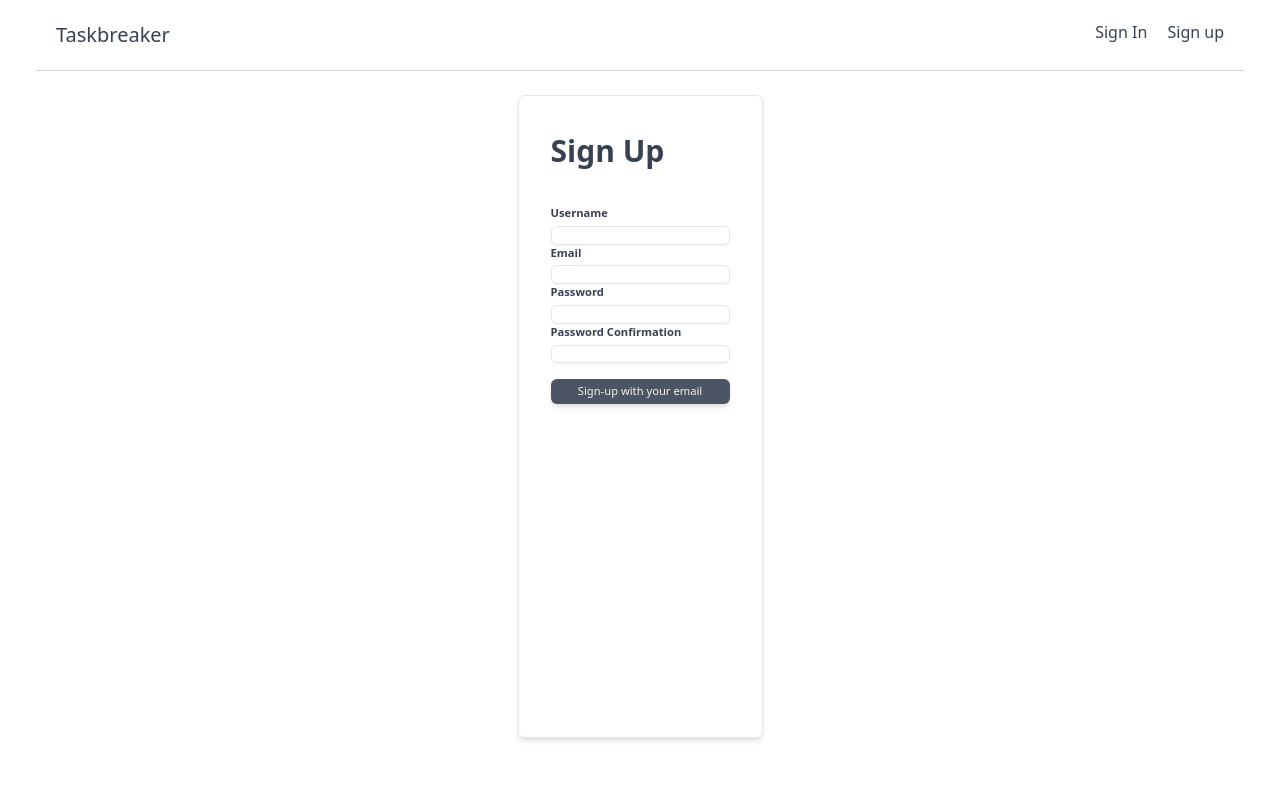
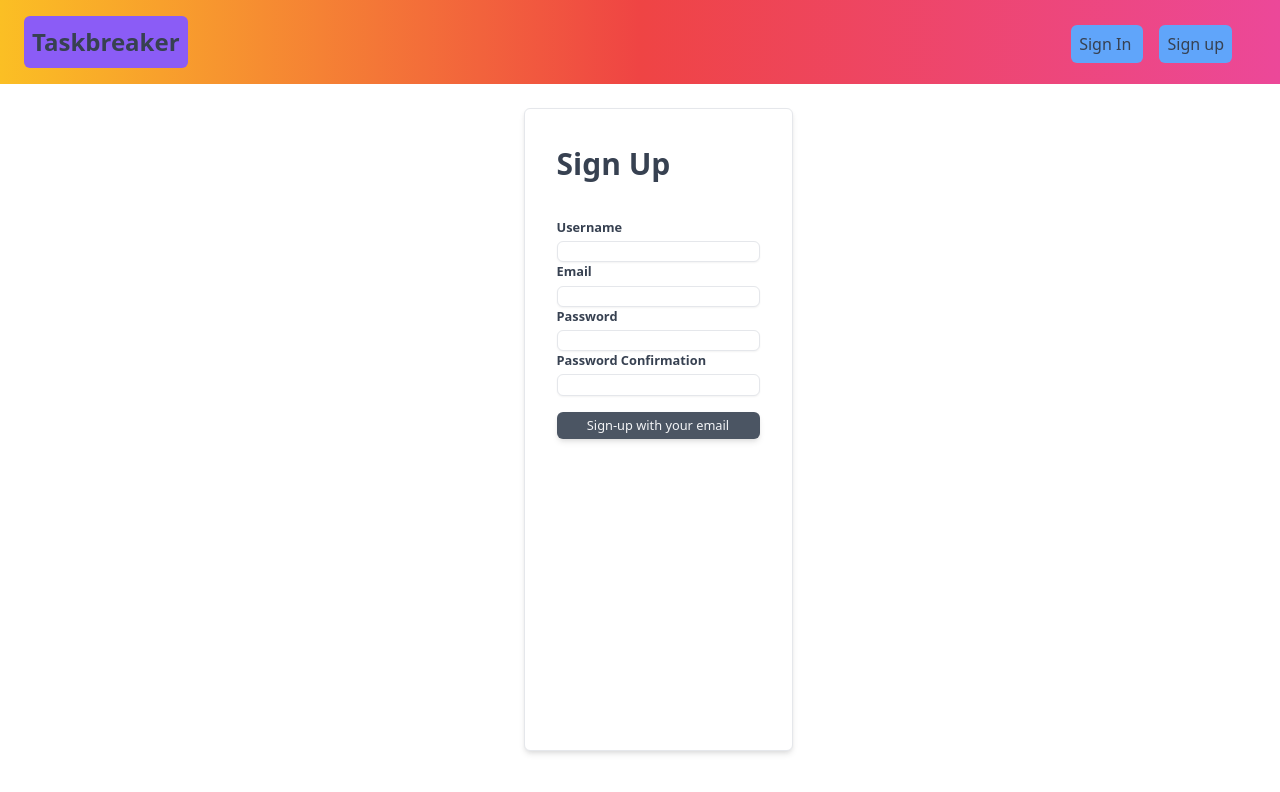
Before and after one commit to danymat/Taskbreaker, a Vue app in the folder frontend/: page /signup in a window 1280 px wide. Shown: the top 792 px of the page. Built offline with nearby package versions, Linux system fonts and the light colour scheme.

Commit message:
colored ui maybe too much

```diff
--- a/frontend/src/App.vue
+++ b/frontend/src/App.vue
@@ -1,8 +1,8 @@
 <template>
   <div class="flex flex-col space-y-20 text-gray-700 justify-center bg-white h-screen">
-    <div class="px-9 h-full">
-      <Navbar class="border-b border-gray-300" />
-      <div class="relative h-5/6">
+    <div class="h-screen">
+      <Navbar class="" />
+      <div class="relative ml-9 h-5/6">
           <Menu v-if="!store.getters.isMenuHidden" />
           <div class="absolute inset-0 grid justify-center gap-2 pt-6">
               <router-view />
--- /dev/null
+++ b/frontend/src/components/CleanButton.vue
@@ -0,0 +1,14 @@
+<template>
+    <button class="items-center pr-2 rounded-md
+            bg-gradient-to-r from-gray-300 via-blue-200 to-gray-200
+            transition duration-300 transform hover:scale-110 hover:text-gray-900">
+        <span class="ml-2 text-black-600 text-base">{{ buttonName }}</span>
+    </button>
+</template>
+<script setup>
+    import { defineProps } from "vue"
+
+    const props = defineProps({
+        buttonName: String
+    })
+</script>
--- a/frontend/src/components/ClickedButton.vue
+++ b/frontend/src/components/ClickedButton.vue
@@ -4,7 +4,7 @@
             :class="{'bg-gradient-to-r from-green-500 to-green-200': isClicked, 'bg-gradient-to-r from-red-200 to-red-500': !isClicked}"
             v-on:click="clickme"
             >
-        <span class="ml-2 text-black-600 font-bold text-xs">{{ buttonName }}</span>
+        <span class="ml-2 text-black-600 text-base">{{ buttonName }}</span>
     </button>
 </template>
 <script setup>
--- a/frontend/src/components/Menu.vue
+++ b/frontend/src/components/Menu.vue
@@ -1,6 +1,6 @@
 <template>
-    <div class="relative flex flex-col bg-purple-800 p-4 w-40 rounded text-black z-20">
-        <div class="flex flex-col">
+    <div class="absolute flex flex-col bg-purple-800 p-4 ml-4 w-40 rounded text-black z-20">
+        <div class="flex flex-col space-y-5 text-xl">
             <router-link to="/" tag="button" class="p-2" v-if="!store.getters.isLoggedIn">
                 Home
             </router-link>
--- a/frontend/src/components/Navbar.vue
+++ b/frontend/src/components/Navbar.vue
@@ -1,19 +1,19 @@
 <template>
-  <div class="justify-between flex p-5">
+  <div class="justify-between flex p-4 bg-gradient-to-r from-yellow-400 via-red-500 to-pink-500 w-screen">
     <button
       @click="changeMenuState"
-      class="text-xl font-medium text-gray-00 rounded-md"
+      class="text-2xl font-bold ml-2 text-black-900 rounded-md bg-purple-500 p-2"
     >
       Taskbreaker
     </button>
-    <div class="text-md font-light space-x-4">
-      <router-link to="/signin" tag="button" v-if="!store.getters.isLoggedIn">
+    <div class="text-base mt-4 mr-8 font-medium space-x-4">
+      <router-link to="/signin" tag="button" v-if="!store.getters.isLoggedIn" class="p-2 bg-blue-400 rounded-md hover:scale-110 hover:text-gray-900 hover:bg-blue-200">
           Sign In
       </router-link>
-      <router-link to="/signup" tag="button" v-if="!store.getters.isLoggedIn">
+      <router-link to="/signup" tag="button" v-if="!store.getters.isLoggedIn" class="p-2 bg-blue-400 rounded-md hover:scale-110 hover:text-gray-900 hover:bg-blue-200">
           Sign up
       </router-link>
-      <button v-if="store.getters.isLoggedIn" v-on:click="logout">
+      <button v-if="store.getters.isLoggedIn" v-on:click="logout" class="text-base font-medium space-x-4 p-2 bg-blue-400 rounded-md hover:scale-110 hover:text-gray-900 hover:bg-blue-200">
           Log out
       </button>
     </div>
--- a/frontend/src/components/NewButton.vue
+++ b/frontend/src/components/NewButton.vue
@@ -14,7 +14,7 @@
         d="M12 6v6m0 0v6m0-6h6m-6 0H6"
       />
     </svg>
-    <span class="ml-2 text-white-600 text-sm">{{ buttonName }}</span>
+    <span class="ml-2 text-white-600 text-base">{{ buttonName }}</span>
   </button>
 </template>
 <script setup>
--- a/frontend/src/components/Project.vue
+++ b/frontend/src/components/Project.vue
@@ -1,6 +1,6 @@
 <template>
-    <div class="text-center flex flex-col space-y-4 mb-10 mr-10 border-2 border-black h-3/6 bg-red-200" v-on:click="handleClick">
-        <h1 class="text-base font-serif italic font-bold text-purple-900">{{ title }}  {{ tasks.length }} task{{ isThereOnlyOneTask() }}</h1>
+    <div class="text-center flex flex-col space-y-4 m-4 rounded-md m-4 h-3/6 bg-red-200" v-on:click="handleClick">
+        <h1 class="text-base font-serif italic font-bold text-purple-900">{{ title }} -- {{ tasks.length }} task{{ isThereOnlyOneTask() }}</h1>
         <div class="flex flex-col" :class="{hidden: hideme}">
             <Task v-for="task in tasks" v-bind:key="task"
                   :priority="task.priority"
--- a/frontend/src/components/Taskboard.vue
+++ b/frontend/src/components/Taskboard.vue
@@ -1,8 +1,8 @@
 <template>
     <div class="absolute left-0 top-5 text-center flex flex-col space-y-10 w-full h-full">
         <div class="flex flex-row space-x-5">
-            <NewButton buttonName="New Task" @click="openTaskMenu" class="mb-2 flex" />
-            <NewButton buttonName="Clean Board" @click="() => cleanBoard()" class="mb-2 flex" />
+            <NewButton buttonName="New Task" @click="openTaskMenu" />
+            <CleanButton buttonName="Clean Board" @click="() => cleanBoard()" />
             <ClickedButton buttonName="Show Projects" @isclicked="(isclicked) => showProject(isclicked)" :defaultClicked="true" />
             <ClickedButton buttonName="Today Tasks" @isclicked="(isclicked) => selectDate(isclicked)" :defaultClicked="false" />
             <select name="context_select" v-model="context_select" @change="selectContextTasks(context_select)">
@@ -19,7 +19,7 @@
         </div>
         <div class="absolute flex flex-row w-11/12 h-5/6">
             <div v-if="listprojects" class="w-3/12 bg-green-200 space-y-4 overflow-y-auto" :class="{hidden: hideprojects}">
-                <p class="text-lg font-bold font-cursive">Projects</p>
+                <p class="text-lg font-bold font-cursive mt-2">Projects</p>
                 <div class="">
                     <Project v-for="proj in listprojects" v-bind:key="proj"
                              :title="proj"
@@ -27,7 +27,7 @@
                 </div>
             </div>
             <div class="w-full bg-blue-200 overflow-y-auto">
-                <VueDraggableNext v-model="boardlists" group="listgroup" class="flex flex-row flex-wrap min-h-full">
+                <VueDraggableNext v-model="boardlists" group="listgroup" class="flex flex-row flex-wrap space-x-10 min-h-full">
                     <Tasklist v-for="list in boardlists" v-bind:key="list"
                               :title="list.title"
                               :tasks="list.tasks"
@@ -57,6 +57,7 @@
 <script setup>
     import { ref } from "vue";
     import NewButton from "./NewButton.vue";
+    import CleanButton from './CleanButton.vue';
     import Task from "./Task.vue";
     import Taskmenu from "./Taskmenu.vue";
     import Tasklist from "./Tasklist.vue";
--- a/frontend/src/components/Tasklist.vue
+++ b/frontend/src/components/Tasklist.vue
@@ -1,5 +1,5 @@
 <template>
-    <div class="text-center flex flex-col space-y-10 mb-10 mr-10 border-2 border-black h-3/6 bg-yellow-200">
+    <div class="text-center flex flex-col space-y-5 rounded-md m-4 h-3/6 bg-yellow-200">
         <h1 class="text-lg font-bold font-cursive">{{ title }}</h1>
         <select name="sort" v-model="sortval" @change="send_sort" :class="{hidden: hideme}">
             <option value="manual">Manual sort</option>
--- a/frontend/tailwind.config.js
+++ b/frontend/tailwind.config.js
@@ -13,9 +13,9 @@ module.exports = {
             'full': '100%',
         },
         fontSize: {
-            'xs': '.60rem',
-            'sm': '.70rem',
-            'tiny': '.50rem',
+            'xs': '.70rem',
+            'sm': '.80rem',
+            'tiny': '.60rem',
             'base': '1rem',
             'lg': '1.125rem',
             'xl': '1.25rem',
```
